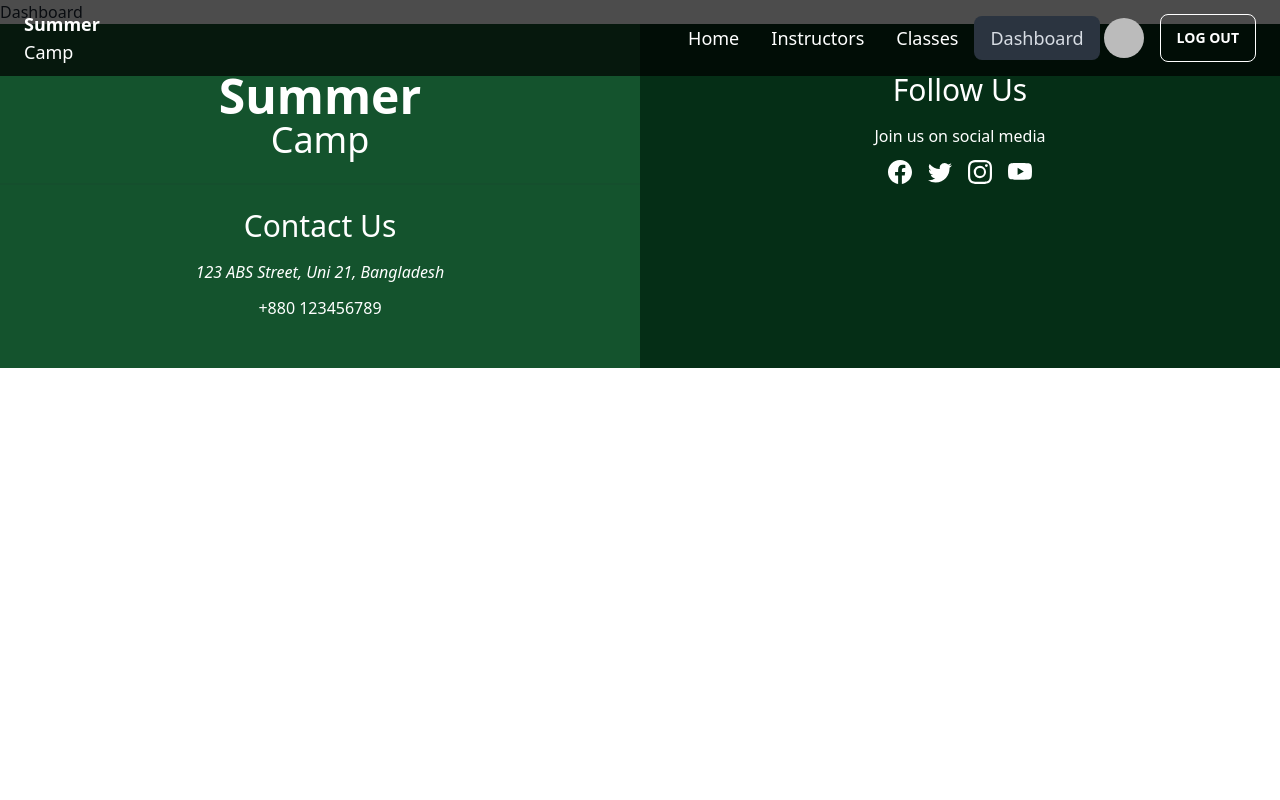
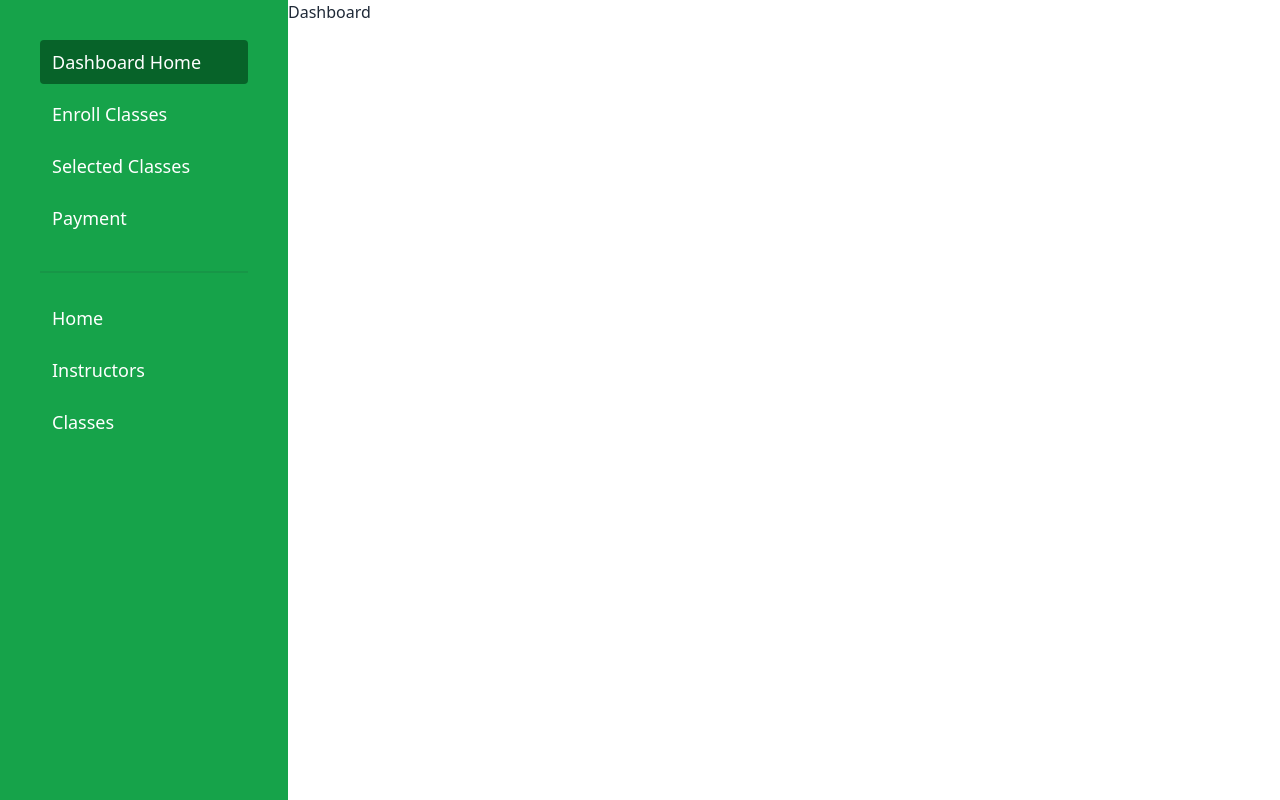
Before and after one commit to alamin360am/summer-camp-client, a React (Vite) app: page /dashboard in a window 1280 px wide. Built offline with nearby package versions, Linux system fonts and the light colour scheme; no server answers; sample sign-in values are in the browser's storage.

Commit message:
dashboard created

```diff
--- /dev/null
+++ b/src/Layouts/DashboardLayout.jsx
@@ -0,0 +1,13 @@
+import { Outlet } from "react-router-dom";
+import DashboardNav from "../Pages/Dashboard/DashboardNav";
+
+const DashboardLayout = () => {
+    return (
+        <div className="flex">
+            <DashboardNav></DashboardNav>
+            <Outlet></Outlet>
+        </div>
+    );
+};
+
+export default DashboardLayout;
--- /dev/null
+++ b/src/Pages/Dashboard/DashboardNav.jsx
@@ -0,0 +1,53 @@
+import { NavLink } from "react-router-dom";
+
+const DashboardNav = () => {
+  return (
+    <div className="w-72 h-screen bg-green-600 p-10 dashboard-nav flex flex-col">
+      <NavLink
+        to=""
+        className="text-white text-lg px-3 py-2 mb-2 rounded hover:bg-green-950"
+      >
+        Dashboard Home
+      </NavLink>
+      <NavLink
+        to="enroll"
+        className="text-white text-lg px-3 py-2 mb-2 rounded hover:bg-green-950"
+      >
+        Enroll Classes
+      </NavLink>
+      <NavLink
+        to="selected-classes"
+        className="text-white text-lg px-3 py-2 mb-2 rounded hover:bg-green-950"
+      >
+        Selected Classes
+      </NavLink>
+      <NavLink
+        to="payment"
+        className="text-white text-lg px-3 py-2 mb-2 rounded hover:bg-green-950"
+      >
+        Payment
+      </NavLink>
+      <div className="divider"></div>
+      <NavLink
+        to="/"
+        className="text-white text-lg px-3 py-2 mb-2 rounded hover:bg-green-950"
+      >
+        Home
+      </NavLink>
+      <NavLink
+        to="/instructors"
+        className="text-white text-lg px-3 py-2 mb-2 rounded hover:bg-green-950"
+      >
+        Instructors
+      </NavLink>
+      <NavLink
+        to="/classes"
+        className="text-white text-lg px-3 py-2 mb-2 rounded hover:bg-green-950"
+      >
+        Classes
+      </NavLink>
+    </div>
+  );
+};
+
+export default DashboardNav;
--- /dev/null
+++ b/src/Pages/Dashboard/Enroll Classes/EnrollClass.jsx
@@ -0,0 +1,11 @@
+
+
+const EnrollClass = () => {
+    return (
+        <div>
+            Enroll Classes
+        </div>
+    );
+};
+
+export default EnrollClass;
--- /dev/null
+++ b/src/Pages/Dashboard/Payment/Payment.jsx
@@ -0,0 +1,11 @@
+
+
+const Payment = () => {
+    return (
+        <div>
+            Payment
+        </div>
+    );
+};
+
+export default Payment;
--- /dev/null
+++ b/src/Pages/Dashboard/SelectedClass/SelectedClass.jsx
@@ -0,0 +1,11 @@
+
+
+const SelectedClass = () => {
+    return (
+        <div>
+            selected Class
+        </div>
+    );
+};
+
+export default SelectedClass;
--- a/src/Routes/PrivateRoutes.jsx
+++ b/src/Routes/PrivateRoutes.jsx
@@ -5,6 +5,7 @@ import { Navigate, useLocation } from "react-router-dom";
 
 const PrivateRoutes = ({children}) => {
     const {user, loading} = useContext(AuthContext);
+
     const location = useLocation()
 
     if (loading) return <span className="loading loading-dots loading-lg"></span>
--- a/src/index.css
+++ b/src/index.css
@@ -2,8 +2,12 @@
 @tailwind components;
 @tailwind utilities;
 
-.active {
+nav .active {
     color: rgb(22 163 74);
+}
+
+.dashboard-nav .active {
+    background: rgb(7, 99, 41);
 }
 
 .icon {
```
Also changed, not shown: src/main.jsx (+27 -5 lines).
